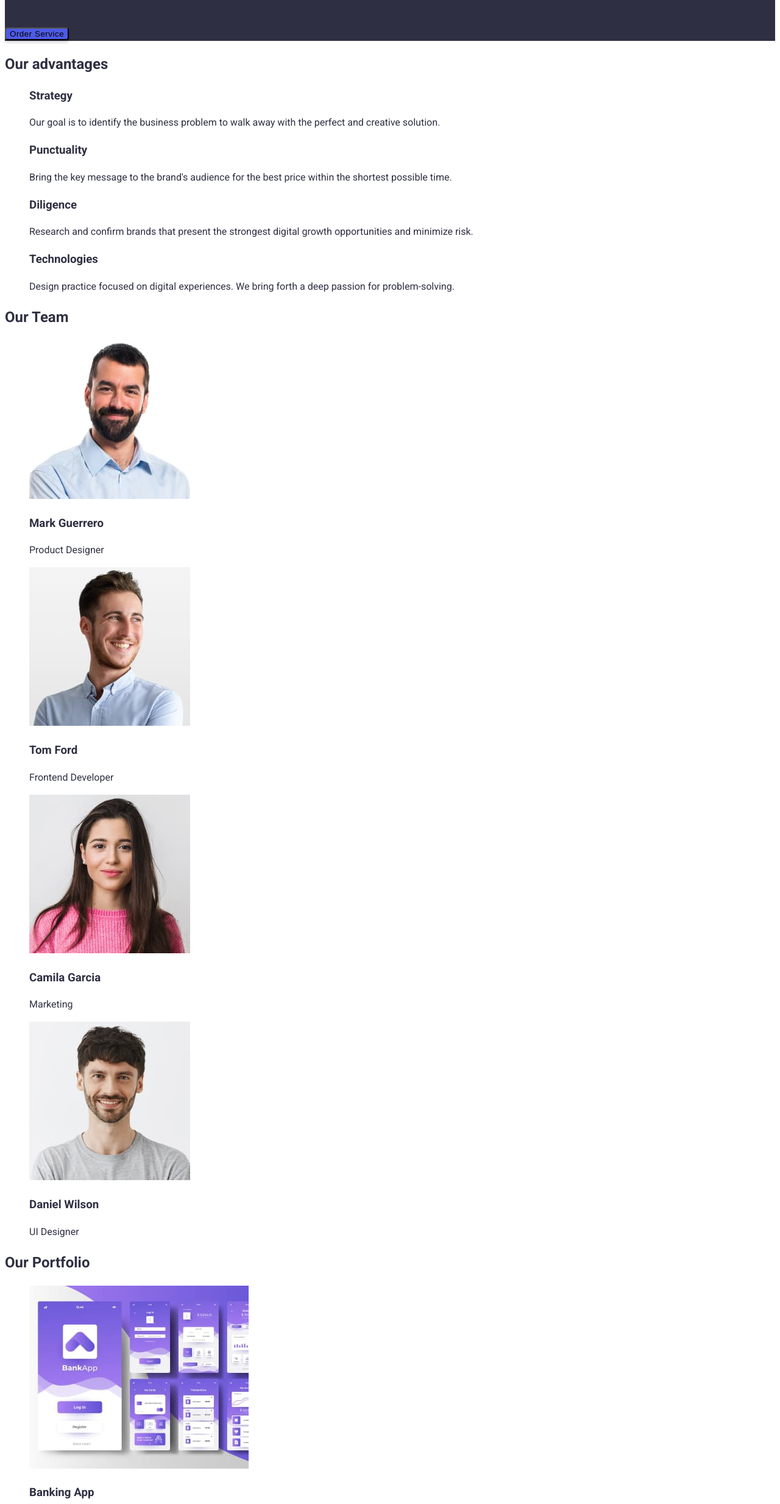
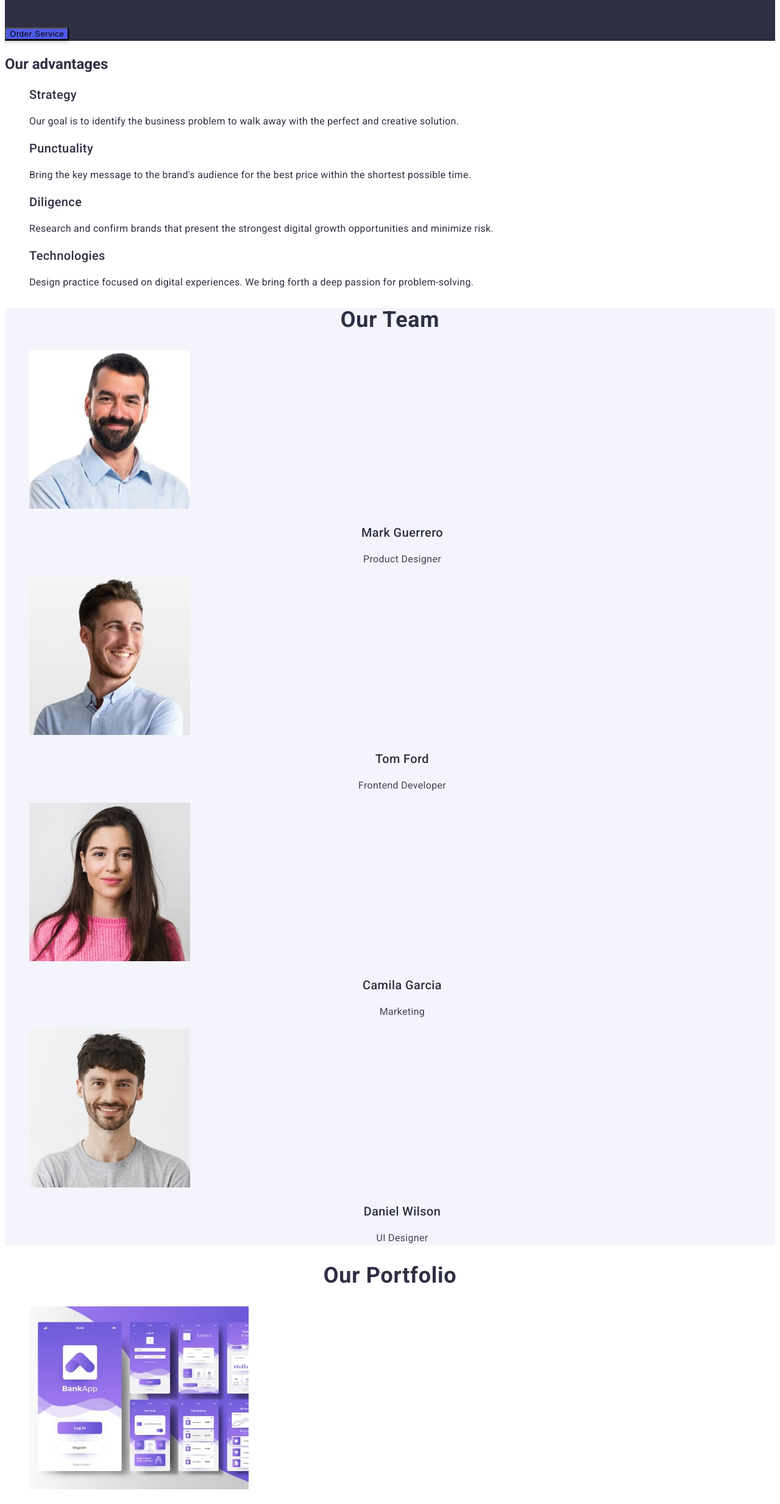
Before and after one commit to SergeiAntonenko/goit-markup-hw-02, a plain HTML site: page index.html in a window 1280 px wide. Shown: the part 294-2760 px from the top of the page at 61% size. Drawn offline with Linux system fonts and the light colour scheme.

Commit message:
homework2

```diff
--- a/css/styles.css
+++ b/css/styles.css
@@ -3,6 +3,7 @@ body {
   font-size: 16px;
   line-height: 1.5;
   color: #2e2f42;
+  background-color: #fff;
 }
 
 ul {
@@ -31,6 +32,7 @@ a {
 .header-nav-link {
   color: #2e2f42;
   font-weight: 500;
+  letter-spacing: 0.02em;
 }
 
 .header-nav-link:hover,
@@ -40,6 +42,7 @@ a {
 
 .address-link {
   color: #434455;
+  letter-spacing: 0.02em;
 }
 
 .address-link:hover,
@@ -66,9 +69,121 @@ a {
   background-color: #4d5ae5;
   border-radius: 4px;
   box-shadow: 0px 4px 4px 0px rgba(0, 0, 0, 0.15);
+  cursor: pointer;
 }
 
 .btn:hover,
 .btn:focus {
   background-color: #404bbf;
 }
+
+/* =================================ADVANTAGE============================== */
+
+.advantages {
+}
+.advantages-title {
+}
+.advantages-list {
+}
+.advantages-item {
+}
+.advantages-subtitle {
+  font-size: 20px;
+  font-weight: 500;
+  line-height: 1.2;
+  letter-spacing: 0.02em;
+}
+.advantages-text {
+  letter-spacing: 0.02em;
+}
+
+/* ======================================================================= */
+
+/* =================================TEAM============================== */
+
+.team {
+  background-color: #f4f4fd;
+}
+.team-title {
+  text-align: center;
+  font-size: 36px;
+  font-weight: 700;
+  line-height: 1.11;
+  letter-spacing: 0.02em;
+  text-transform: capitalize;
+}
+.team-list {
+}
+.team-item {
+}
+.team-img {
+}
+.team-subtitle {
+  text-align: center;
+  font-size: 20px;
+  font-weight: 500;
+  line-height: 1.2;
+  letter-spacing: 0.02em;
+}
+.team-text {
+  color: #434455;
+  text-align: center;
+  letter-spacing: 0.02em;
+}
+
+/* ======================================================================= */
+
+/* =================================portfolio============================== */
+
+.portfolio {
+}
+.portfolio-title {
+  text-align: center;
+  font-size: 36px;
+  font-weight: 700;
+  line-height: 1.11;
+  letter-spacing: 0.02em;
+  text-transform: capitalize;
+}
+.portfolio-list {
+}
+.portfolio-item {
+}
+.portfolio-img {
+}
+.portfolio-subtitle {
+  font-size: 20px;
+  font-weight: 500;
+  line-height: 1.2;
+  letter-spacing: 0.02em;
+}
+.portfolio-text {
+}
+
+/* ======================================================================= */
+
+/* =================================footer============================== */
+
+.footer {
+  background-color: #2e2f42;
+}
+.footer-logo {
+  color: #f4f4fd;
+  font-family: "Raleway", sans-serif;
+  font-size: 18px;
+  font-weight: 700;
+  line-height: 1.16;
+  letter-spacing: 0.03em;
+  text-transform: uppercase;
+}
+
+.footer-logo span {
+  color: #4d5ae5;
+}
+
+.footer-text {
+  color: #f4f4fd;
+  letter-spacing: 0.02em;
+}
+
+/* ======================================================================= */
--- a/index.html
+++ b/index.html
@@ -198,7 +198,7 @@
       </section>
     </main>
     <footer class="footer">
-      <a class="footer-link" href="./index.html">WebStudio</a>
+      <a class="footer-logo" href="./index.html"><span>Web</span>Studio</a>
       <p class="footer-text">
         Increase the flow of customers and sales for your business with digital
         marketing & growth solutions.
```
